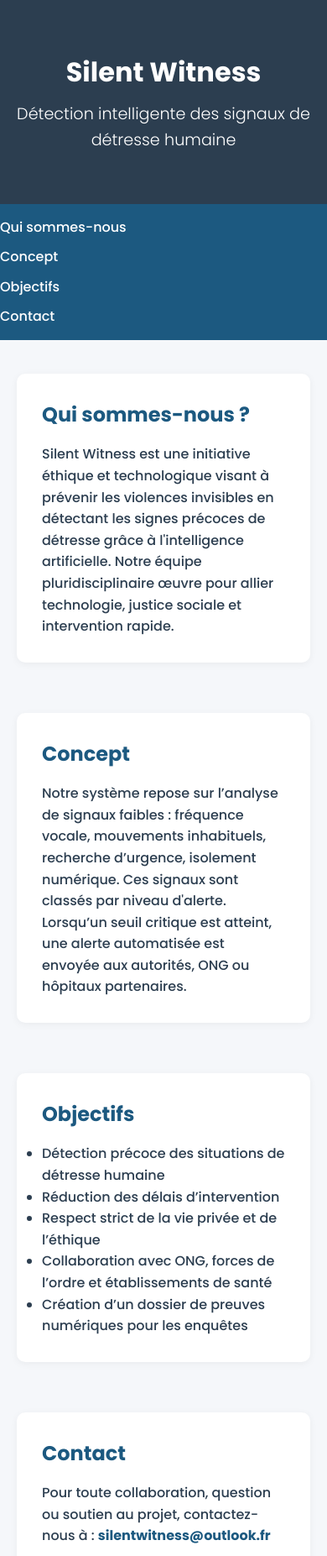
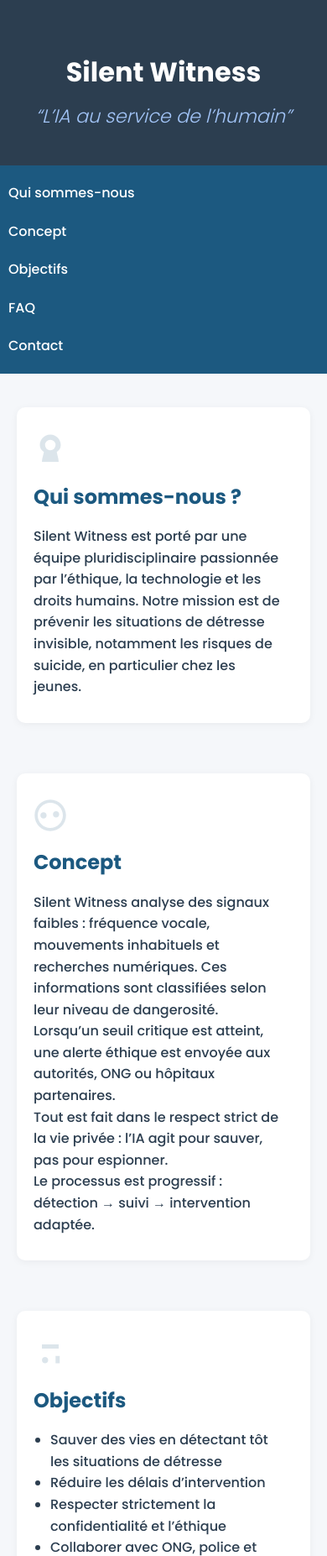
Before and after one commit to Silentwitnessteam/Silent-witness, a plain HTML site: page index.html in a window 390 px wide. Shown: the top 1853 px of the page at 84% size. Drawn offline with Linux system fonts and the light colour scheme.

Commit message:
Update index.html

```diff
--- a/index.html
+++ b/index.html
@@ -4,7 +4,7 @@
   <meta charset="UTF-8" />
   <meta name="viewport" content="width=device-width, initial-scale=1" />
   <title>Silent Witness</title>
-  <link href="https://fonts.googleapis.com/css2?family=Poppins:wght@300;500;700&display=swap" rel="stylesheet">
+  <link href="https://fonts.googleapis.com/css2?family=Poppins:wght@300;500;700&display=swap" rel="stylesheet" />
   <style>
     * {
       margin: 0; padding: 0; box-sizing: border-box;
@@ -14,20 +14,25 @@
       background: #f5f7fa;
       color: #2c3e50;
       line-height: 1.6;
+      scroll-behavior: smooth;
     }
     header {
       background: #2c3e50;
       color: white;
-      padding: 60px 20px;
+      padding: 60px 20px 40px;
       text-align: center;
+      position: relative;
     }
     header h1 {
       font-size: 3rem;
       margin-bottom: 10px;
     }
-    header p {
-      font-size: 1.2rem;
+    header .slogan {
       font-weight: 300;
+      font-size: 1.4rem;
+      font-style: italic;
+      color: #a2c4f7;
+      margin-top: 5px;
     }
     nav {
       background: #1c5980;
@@ -43,9 +48,14 @@
       color: white;
       text-decoration: none;
       font-weight: 500;
+      font-size: 1rem;
+      padding: 5px 10px;
+      border-radius: 5px;
+      transition: background 0.3s ease;
     }
     nav a:hover {
-      text-decoration: underline;
+      background: #14527a;
+      text-decoration: none;
     }
     main {
       max-width: 960px;
@@ -55,13 +65,28 @@
     section {
       margin-bottom: 60px;
       background: white;
-      padding: 30px;
+      padding: 30px 30px 30px 100px;
       border-radius: 10px;
       box-shadow: 0 2px 10px rgba(0,0,0,0.05);
+      position: relative;
+      min-height: 130px;
     }
     section h2 {
       color: #1c5980;
       margin-bottom: 15px;
+    }
+    section svg.icon {
+      position: absolute;
+      top: 30px;
+      left: 30px;
+      width: 50px;
+      height: 50px;
+      fill: #1c5980;
+      opacity: 0.3;
+    }
+    ul {
+      margin-left: 20px;
+      list-style-type: disc;
     }
     footer {
       background: #2c3e50;
@@ -79,6 +104,7 @@
       text-decoration: underline;
     }
 
+    /* Responsive */
     @media (max-width: 600px) {
       header h1 {
         font-size: 2rem;
@@ -87,6 +113,20 @@
         flex-direction: column;
         gap: 10px;
       }
+      section {
+        padding-left: 20px;
+        min-height: auto;
+        position: relative;
+      }
+      section svg.icon {
+        position: relative;
+        top: 0;
+        left: 0;
+        width: 40px;
+        height: 40px;
+        opacity: 0.15;
+        margin-bottom: 10px;
+      }
     }
   </style>
 </head>
@@ -94,53 +134,83 @@
 
 <header>
   <h1>Silent Witness</h1>
-    <p>Détection intelligente des signaux de détresse humaine</p>
+  <div class="slogan">“L’IA au service de l’humain”</div>
 </header>
 
 <nav>
   <a href="#about">Qui sommes-nous</a>
   <a href="#concept">Concept</a>
   <a href="#goals">Objectifs</a>
+  <a href="#faq">FAQ</a>
   <a href="#contact">Contact</a>
 </nav>
 
 <main>
+
   <section id="about">
+    <svg class="icon" xmlns="http://www.w3.org/2000/svg" viewBox="0 0 64 64"><path d="M32 4C20.96 4 12 13.04 12 24c0 5.29 2.89 10.22 7.65 13.06C18.9 43.23 16 48.94 16 56h32c0-7.06-2.9-12.77-3.65-18.94A15.988 15.988 0 0 0 52 24c0-10.96-8.96-20-20-20zM32 34a10 10 0 1 1 0-20 10 10 0 0 1 0 20z"/></svg>
     <h2>Qui sommes-nous ?</h2>
     <p>
-        Silent Witness est une initiative éthique et technologique visant à prévenir les violences invisibles
-        en détectant les signes précoces de détresse grâce à l'intelligence artificielle.
-        Notre équipe pluridisciplinaire œuvre pour allier technologie, justice sociale et intervention rapide.
+      Silent Witness est porté par une équipe pluridisciplinaire passionnée par l’éthique, la technologie et les droits humains.
+      Notre mission est de prévenir les situations de détresse invisible, notamment les risques de suicide, en particulier chez les jeunes.
     </p>
   </section>
 
   <section id="concept">
+    <svg class="icon" xmlns="http://www.w3.org/2000/svg" viewBox="0 0 64 64"><path d="M32 2C15.4 2 2 15.4 2 32s13.4 30 30 30 30-13.4 30-30S48.6 2 32 2zm0 54c-13.3 0-24-10.7-24-24S18.7 8 32 8s24 10.7 24 24-10.7 24-24 24z"/><path d="M43 24c-3.3 0-6 2.7-6 6s2.7 6 6 6 6-2.7 6-6-2.7-6-6-6zM25 32c0-3.3-2.7-6-6-6S13 28.7 13 32s2.7 6 6 6 6-2.7 6-6z"/></svg>
     <h2>Concept</h2>
     <p>
-        Notre système repose sur l’analyse de signaux faibles : fréquence vocale, mouvements inhabituels,
-        recherche d’urgence, isolement numérique. Ces signaux sont classés par niveau d'alerte.
-        Lorsqu’un seuil critique est atteint, une alerte automatisée est envoyée aux autorités, ONG ou hôpitaux partenaires.
+      Silent Witness analyse des signaux faibles : fréquence vocale, mouvements inhabituels et recherches numériques.
+      Ces informations sont classifiées selon leur niveau de dangerosité.
+      Lorsqu’un seuil critique est atteint, une alerte éthique est envoyée aux autorités, ONG ou hôpitaux partenaires.
+    </p>
+    <p>
+      Tout est fait dans le respect strict de la vie privée : l’IA agit pour sauver, pas pour espionner.
+    </p>
+    <p>
+      Le processus est progressif : détection → suivi → intervention adaptée.
     </p>
   </section>
 
   <section id="goals">
+    <svg class="icon" xmlns="http://www.w3.org/2000/svg" viewBox="0 0 64 64"><path d="M28 46c0-3.3-2.7-6-6-6s-6 2.7-6 6 2.7 6 6 6 6-2.7 6-6zm22-8h-8v14h8v-14zM48 16H16v8h32v-8z"/></svg>
     <h2>Objectifs</h2>
     <ul>
-        <li>Détection précoce des situations de détresse humaine</li>
-        <li>Réduction des délais d’intervention</li>
-        <li>Respect strict de la vie privée et de l’éthique</li>
-        <li>Collaboration avec ONG, forces de l’ordre et établissements de santé</li>
-        <li>Création d’un dossier de preuves numériques pour les enquêtes</li>
+      <li>Sauver des vies en détectant tôt les situations de détresse</li>
+      <li>Réduire les délais d’intervention</li>
+      <li>Respecter strictement la confidentialité et l’éthique</li>
+      <li>Collaborer avec ONG, police et hôpitaux pour une prise en charge efficace</li>
+      <li>Constituer une base sécurisée de preuves numériques pour aider les enquêtes</li>
     </ul>
   </section>
 
+  <section id="faq">
+    <svg class="icon" xmlns="http://www.w3.org/2000/svg" viewBox="0 0 64 64"><path d="M32 2C15.4 2 2 15.4 2 32s13.4 30 30 30 30-13.4 30-30S48.6 2 32 2zm0 54c-13.3 0-24-10.7-24-24S18.7 8 32 8s24 10.7 24 24-10.7 24-24 24z"/><path d="M28 20h8v4h-8v-4zm0 10h8v12h-8V30z"/></svg>
+    <h2>FAQ</h2>
+    <dl>
+      <dt><strong>L’IA accède-t-elle aux données personnelles ?</strong></dt>
+      <dd>Non. Silent Witness analyse uniquement des signaux anonymisés et respecte la confidentialité totale.</dd>
+
+      <dt><strong>Comment sont envoyées les alertes ?</strong></dt>
+      <dd>Les alertes sont transmises de manière sécurisée aux autorités et ONG partenaires, uniquement en cas de situation critique.</dd>
+
+      <dt><strong>Est-ce un service actif ou un prototype ?</strong></dt>
+      <dd>Actuellement, Silent Witness est en phase de développement avancé, avec des tests pilotes envisagés prochainement.</dd>
+
+      <dt><strong>Qui peut nous contacter ?</strong></dt>
+      <dd>Toute organisation, professionnel ou particulier souhaitant collaborer ou obtenir des informations peut nous écrire.</dd>
+    </dl>
+  </section>
+
   <section id="contact">
+    <svg class="icon" xmlns="http://www.w3.org/2000/svg" viewBox="0 0 64 64"><path d="M48 8H16a4 4 0 0 0-4 4v40a4 4 0 0 0 4 4h32a4 4 0 0 0 4-4V12a4 4 0 0 0-4-4zm0 8l-16 12L16 16v-4h32v4z"/></svg>
     <h2>Contact</h2>
     <p>
-        Pour toute collaboration, question ou soutien au projet, contactez-nous à :
+      Pour toute collaboration, question ou soutien au projet, contactez-nous à :<br />
       <a href="mailto:silentwitness@outlook.fr" class="contact">silentwitness@outlook.fr</a>
     </p>
   </section>
+
 </main>
 
 <footer>
```
Lines whose indentation alone changed are shown as unchanged.
